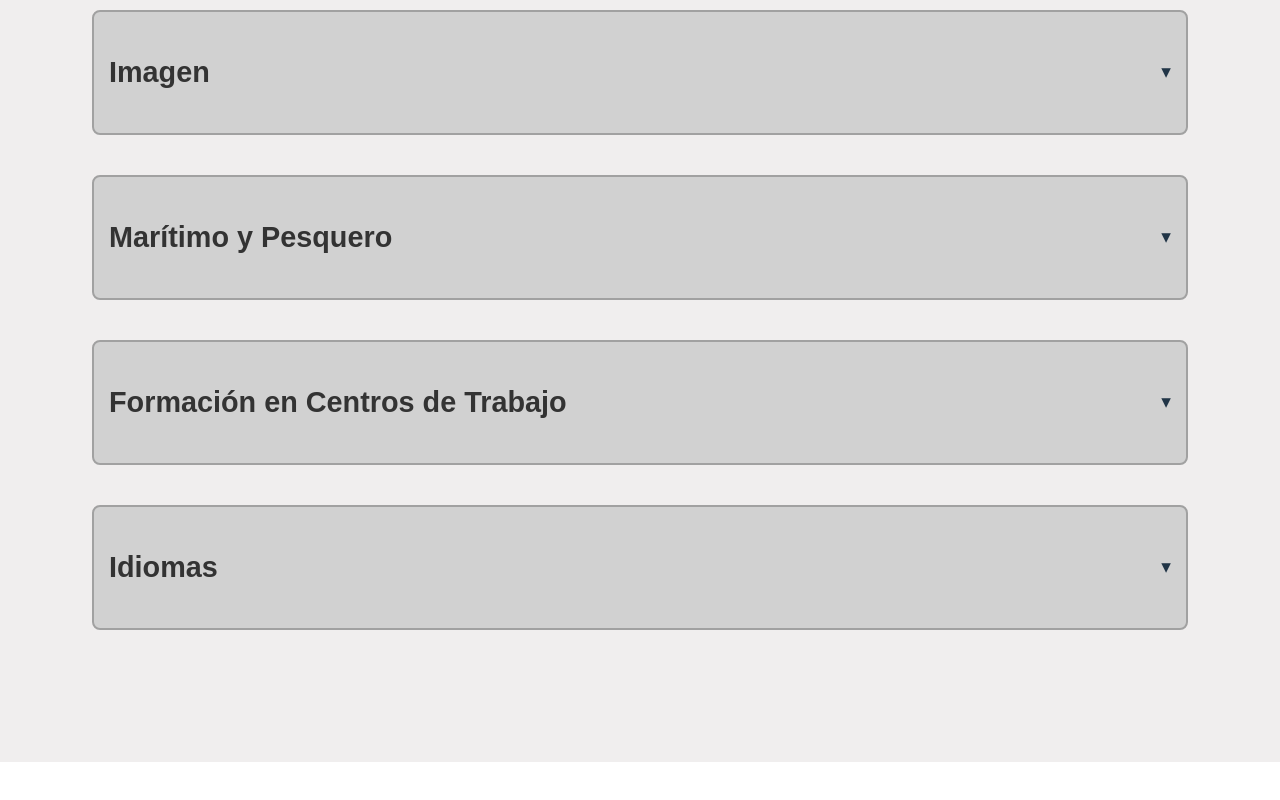
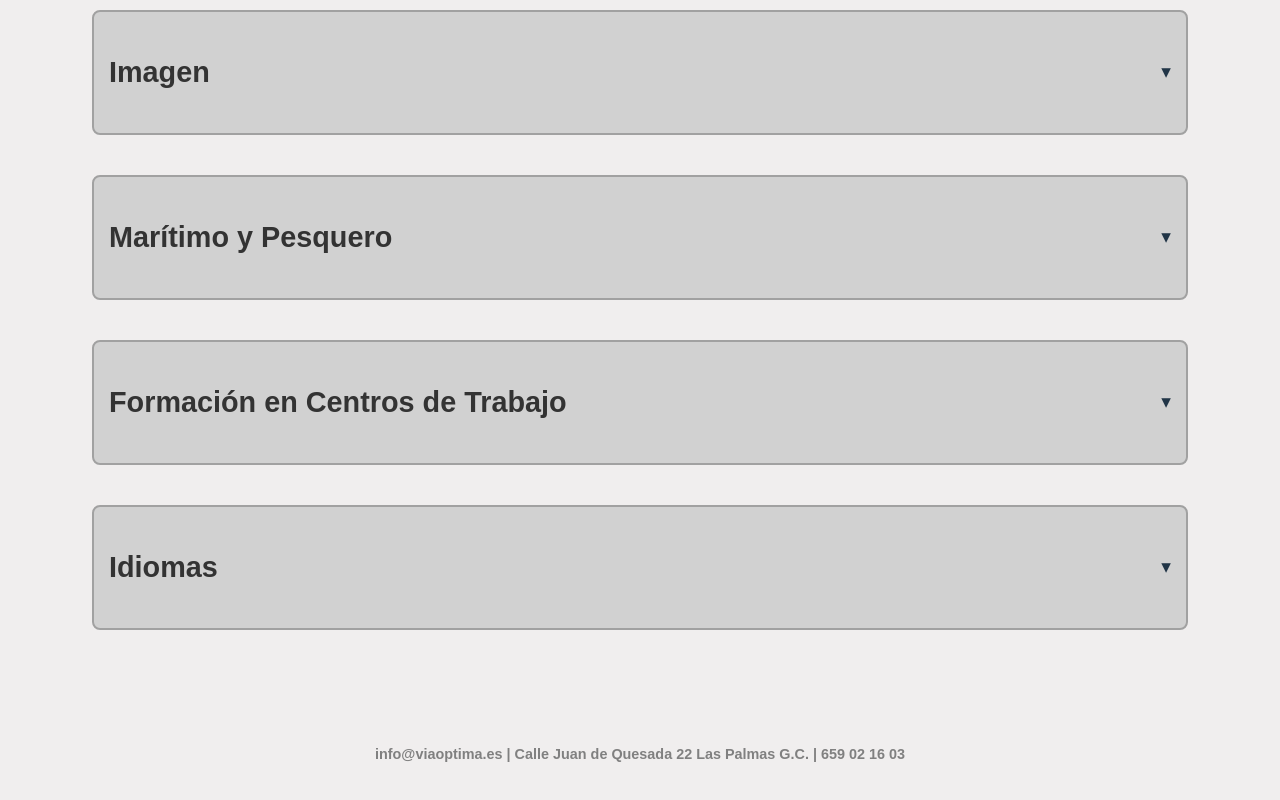
Before and after one commit to UnPerrete/aplicaciondualab, a React (Vite) app: page /servicio in a window 1280 px wide. Shown: the part 1919-2719 px from the top of the page. Before the commit the page ends 2681 px from the top, so only its background shows below. Built offline with nearby package versions, Linux system fonts and the light colour scheme.

Commit message:
footer en retos.jsx

```diff
--- a/src/components/Retos.jsx
+++ b/src/components/Retos.jsx
@@ -4,6 +4,7 @@ import "../styles/Servicio.css"; // Importa los estilos CSS para el componente
 import categoriasData from "./data/servicios.json"; // Importa los datos de servicios desde un archivo JSON
 import "bootstrap-icons/font/bootstrap-icons.css"; // Importa los iconos de Bootstrap
 import NavbarWeb from "./NavbarWeb";
+import FooterWeb from './FooterWeb';
 import ArrowUp from "./ui/ArrowUp";
 import InfoB from './ui/Info';
 
@@ -142,6 +143,8 @@ const Servicios = () => {
       </div>
       <ArrowUp/>
       <InfoB/>
+      {/* Footer */}
+      <FooterWeb/>
     </div>
   );
 };
```
